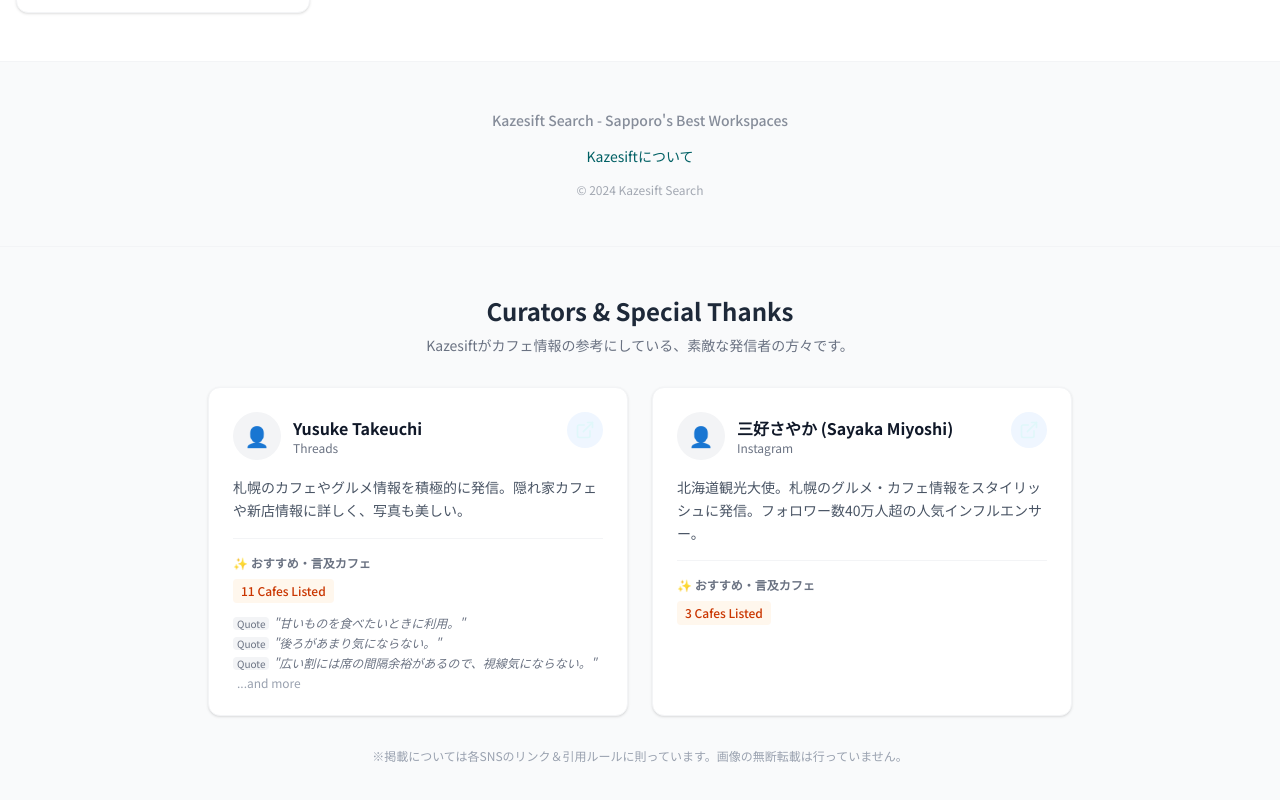
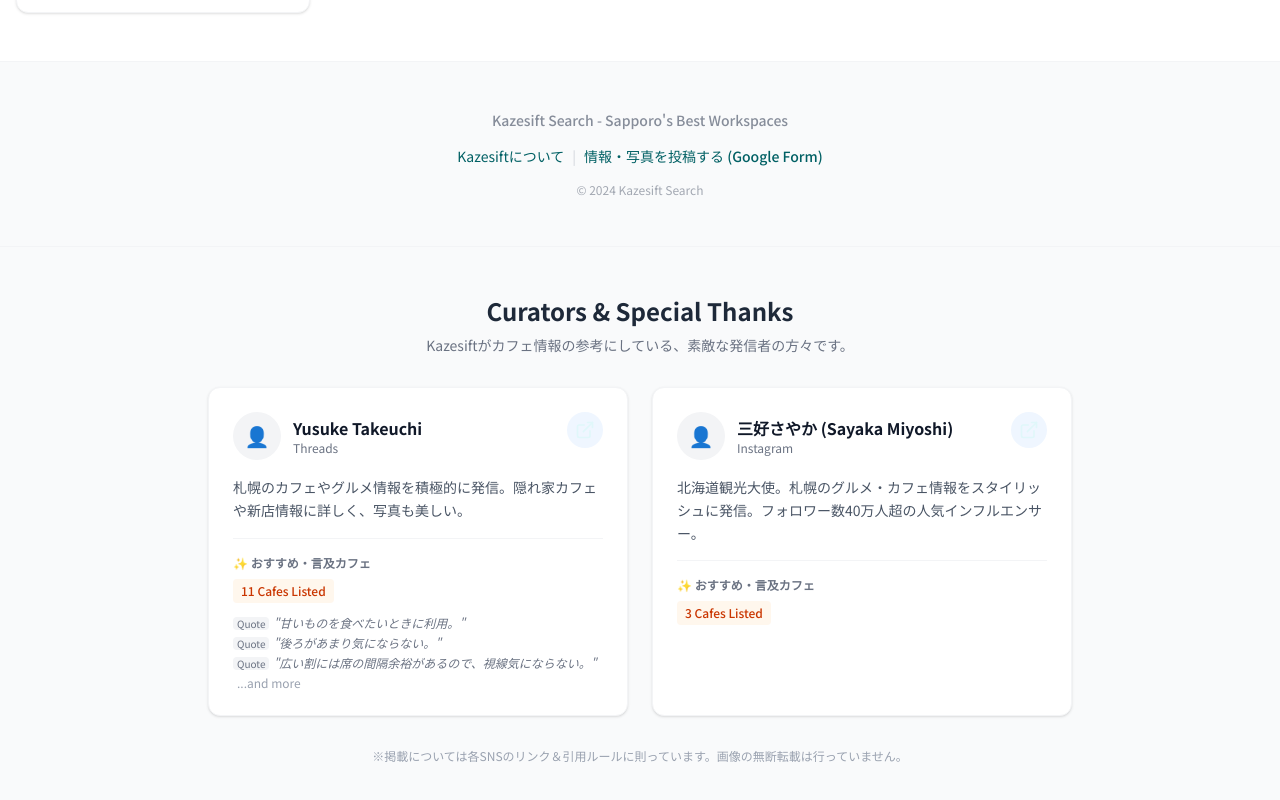
Before and after one commit to kazesift/kazesift-search, a Next.js app: page / in a window 1280 px wide. Shown: the part 10804-11604 px from the top of the page. Built offline with nearby package versions, Linux system fonts and the light colour scheme; no server answers.

Commit message:
feat: add user info submission link to footer

```diff
--- a/app/page.tsx
+++ b/app/page.tsx
@@ -235,6 +235,15 @@ function MainContent() {
           <Link href="/about" className="text-[var(--color-secondary)] hover:underline transition-all">
             {t("aboutKazesift")}
           </Link>
+          <span className="mx-2 text-gray-300">|</span>
+          <a
+            href="https://forms.google.com/your-form-id"
+            target="_blank"
+            rel="noopener noreferrer"
+            className="text-[var(--color-secondary)] hover:underline transition-all font-medium"
+          >
+            {t("submitInfo")}
+          </a>
           <div className="mt-4 flex justify-center gap-4 text-xs opacity-60">
             <span>© 2024 Kazesift Search</span>
           </div>
--- a/lib/language.tsx
+++ b/lib/language.tsx
@@ -46,6 +46,7 @@ export const translations = {
         gallery: "ギャラリー",
 
         holiday: "定休日",
+        submitInfo: "情報・写真を投稿する (Google Form)",
         features_view: "眺望",
         tab_all: "すべて",
         tab_high_trust: "失敗しない定番",
@@ -98,6 +99,7 @@ export const translations = {
         userVoice: "What Users Say",
         viewOnGoogleMaps: "Read reviews on Google Maps",
         gallery: "Gallery",
+        submitInfo: "Submit Info / Photos",
         holiday: "Closed / Holiday",
     },
 };
```
